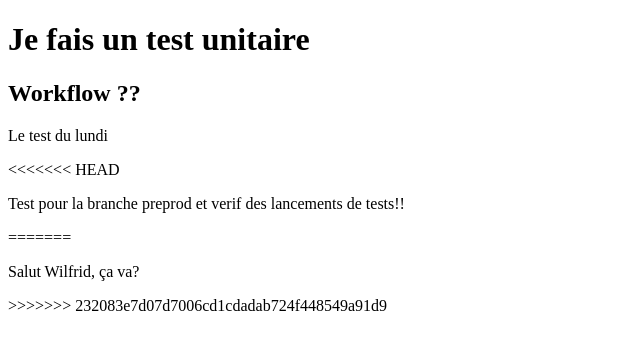
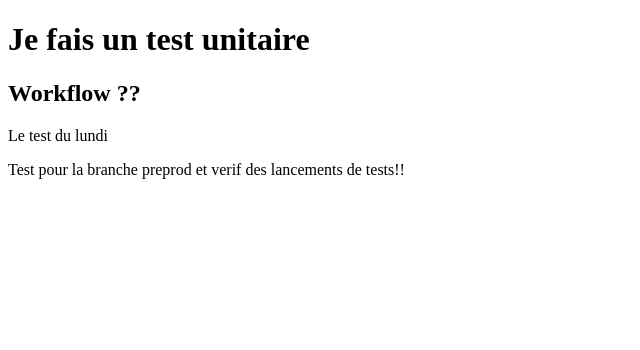
Before and after one commit to AdminTiaki/interfaceAdmin, an Angular app: page / in a window 1280 px wide. Shown: the top 350 px of the page, without its empty margins (0-640 px from the left). Built offline with nearby package versions, Linux system fonts and the light colour scheme.

Commit message:
maj commit

```diff
--- a/src/app/app.component.html
+++ b/src/app/app.component.html
@@ -2,9 +2,4 @@
 <h1>Je fais un test unitaire</h1>
 <h2>Workflow ??</h2>
 <p>Le test du lundi</p>
-<<<<<<< HEAD
 <p>Test pour la branche preprod et verif des lancements de tests!!</p>
-=======
-<p>Salut Wilfrid, ça va?</p>
-
->>>>>>> 232083e7d07d7006cd1cdadab724f448549a91d9
```
